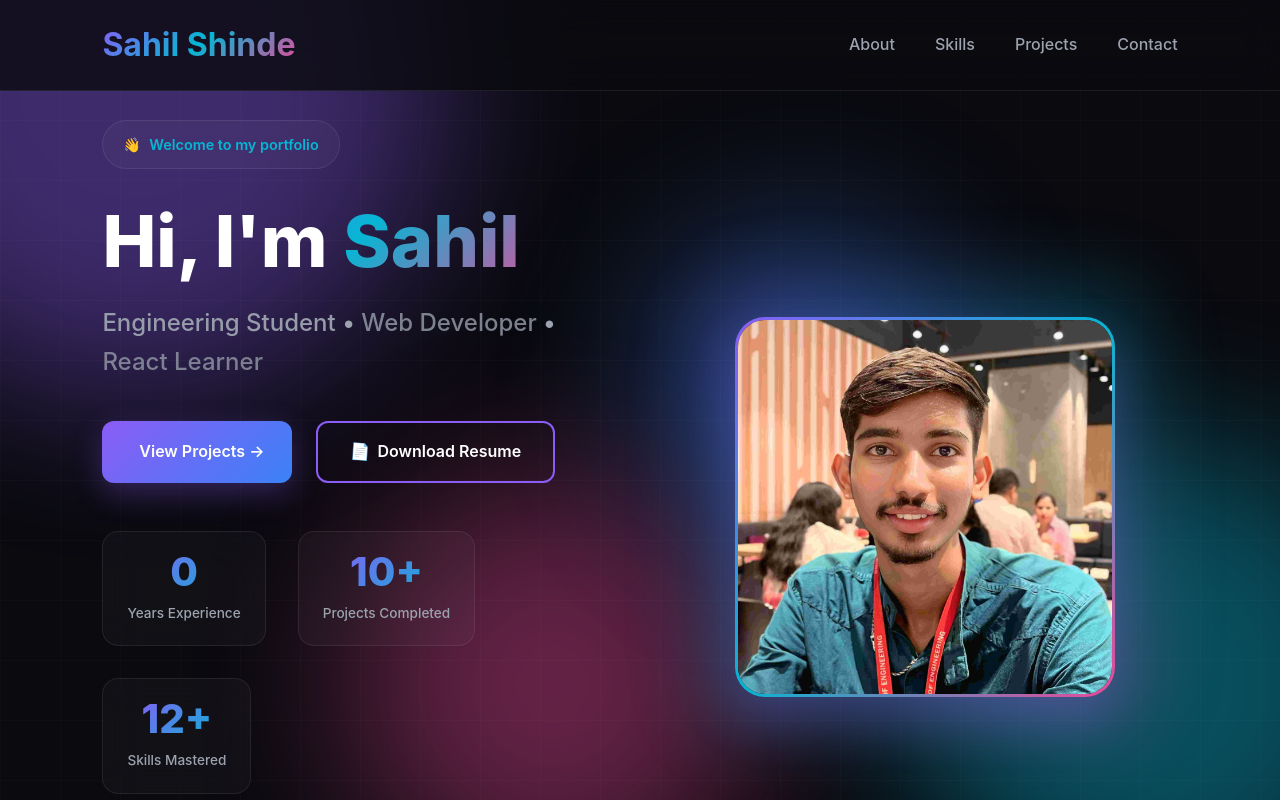
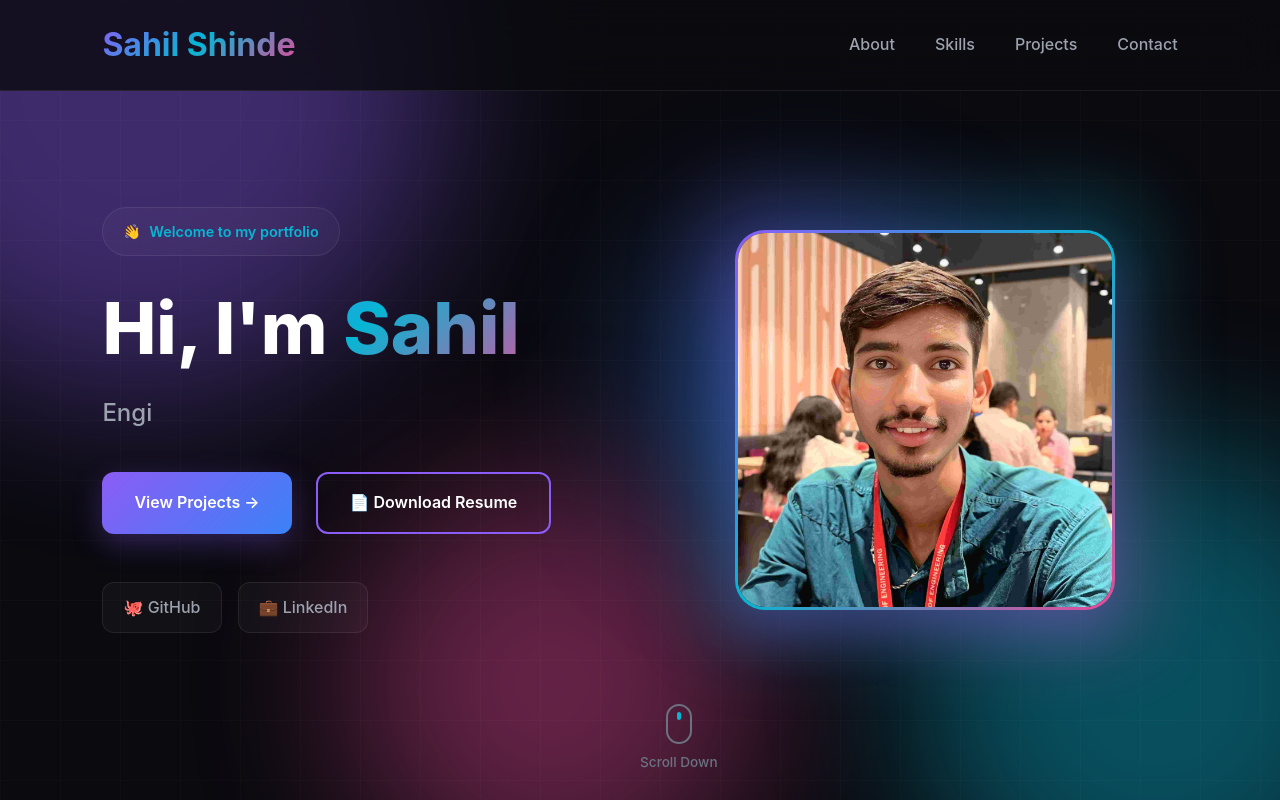
Before and after one commit to Sahil3299/portfolio, a React (Vite) app: page / in a window 1280 px wide. Shown: the top 800 px of the page. Built offline with nearby package versions, Linux system fonts and the light colour scheme.

Commit message:
Update Hero.jsx

```diff
--- a/src/components/Hero.jsx
+++ b/src/components/Hero.jsx
@@ -1,14 +1,45 @@
+import { useState, useEffect } from "react";
 import { motion } from "framer-motion";
 import profile from "../assets/profile.jpg";
 import resume from "../assets/Sahil_Resume.pdf";
 
 export default function Hero() {
+  const [displayText, setDisplayText] = useState("");
+  const [isDeleting, setIsDeleting] = useState(false);
+
+  const roles = ["Engineering Student", "Web Developer", "React Learner"];
+  const [roleIndex, setRoleIndex] = useState(0);
+
+  useEffect(() => {
+    const currentRole = roles[roleIndex];
+    const timeout = isDeleting ? 100 : 150;
+
+    const timer = setTimeout(() => {
+      if (!isDeleting) {
+        if (displayText.length < currentRole.length) {
+          setDisplayText(currentRole.slice(0, displayText.length + 1));
+        } else {
+          setTimeout(() => setIsDeleting(true), 2000);
+        }
+      } else {
+        if (displayText.length > 0) {
+          setDisplayText(displayText.slice(0, -1));
+        } else {
+          setIsDeleting(false);
+          setRoleIndex((prev) => (prev + 1) % roles.length);
+        }
+      }
+    }, timeout);
+
+    return () => clearTimeout(timer);
+  }, [displayText, isDeleting, roleIndex]);
+
   const containerVariants = {
     hidden: { opacity: 0 },
     visible: {
       opacity: 1,
       transition: {
-        staggerChildren: 0.2,
+        staggerChildren: 0.15,
         delayChildren: 0.3
       }
     }
@@ -20,68 +51,14 @@ export default function Hero() {
       opacity: 1,
       y: 0,
       transition: {
-        duration: 0.8,
+        duration: 0.6,
         ease: "easeOut"
-      }
-    }
-  };
-
-  const floatingVariants = {
-    animate: {
-      y: [-10, 10, -10],
-      rotate: [-2, 2, -2],
-      transition: {
-        duration: 6,
-        repeat: Infinity,
-        ease: "easeInOut"
       }
     }
   };
 
   return (
     <section className="hero">
-      {/* Animated Background Elements */}
-      <div className="hero-bg-elements">
-        <motion.div
-          className="floating-shape shape-1"
-          animate={{
-            x: [0, 30, 0],
-            y: [0, -20, 0],
-            rotate: [0, 180, 360]
-          }}
-          transition={{
-            duration: 20,
-            repeat: Infinity,
-            ease: "linear"
-          }}
-        />
-        <motion.div
-          className="floating-shape shape-2"
-          animate={{
-            x: [0, -25, 0],
-            y: [0, 15, 0],
-            scale: [1, 1.1, 1]
-          }}
-          transition={{
-            duration: 15,
-            repeat: Infinity,
-            ease: "easeInOut"
-          }}
-        />
-        <motion.div
-          className="floating-shape shape-3"
-          animate={{
-            rotate: [0, 360],
-            scale: [0.8, 1.2, 0.8]
-          }}
-          transition={{
-            duration: 25,
-            repeat: Infinity,
-            ease: "linear"
-          }}
-        />
-      </div>
-
       <motion.div
         className="hero-container"
         variants={containerVariants}
@@ -97,7 +74,7 @@ export default function Hero() {
             variants={itemVariants}
             whileHover={{
               scale: 1.05,
-              boxShadow: "0 10px 30px rgba(37, 99, 235, 0.3)"
+              boxShadow: "0 10px 30px rgba(139, 92, 246, 0.3)"
             }}
           >
             <motion.span
@@ -133,26 +110,10 @@ export default function Hero() {
             className="hero-subtitle"
             variants={itemVariants}
           >
-            <motion.span
-              animate={{ opacity: [0.7, 1, 0.7] }}
-              transition={{ duration: 2, repeat: Infinity }}
-            >
-              Engineering Student
-            </motion.span>
-            {" • "}
-            <motion.span
-              animate={{ opacity: [0.7, 1, 0.7] }}
-              transition={{ duration: 2, repeat: Infinity, delay: 0.5 }}
-            >
-              Web Developer
-            </motion.span>
-            {" • "}
-            <motion.span
-              animate={{ opacity: [0.7, 1, 0.7] }}
-              transition={{ duration: 2, repeat: Infinity, delay: 1 }}
-            >
-              React Learner
-            </motion.span>
+            <span className="typing-text">
+              {displayText}
+              <span className="typing-cursor"></span>
+            </span>
           </motion.p>
 
           <motion.div
@@ -164,16 +125,11 @@ export default function Hero() {
               href="#projects"
               whileHover={{
                 scale: 1.05,
-                boxShadow: "0 15px 40px rgba(37, 99, 235, 0.4)"
+                boxShadow: "0 15px 40px rgba(139, 92, 246, 0.5)"
               }}
               whileTap={{ scale: 0.95 }}
             >
-              <motion.span
-                animate={{ x: [0, 5, 0] }}
-                transition={{ duration: 1.5, repeat: Infinity }}
-              >
               View Projects →
-              </motion.span>
             </motion.a>
             <motion.a
               className="btn btn-outline"
@@ -181,67 +137,40 @@ export default function Hero() {
               download
               whileHover={{
                 scale: 1.05,
-                backgroundColor: "rgba(37, 99, 235, 0.1)"
+                backgroundColor: "rgba(139, 92, 246, 0.15)"
               }}
               whileTap={{ scale: 0.95 }}
             >
-              <motion.span
-                animate={{ rotate: [0, 10, -10, 0] }}
-                transition={{ duration: 2, repeat: Infinity, delay: 0.5 }}
-              >
-                📄
-              </motion.span>
-              Download Resume
+              📄 Download Resume
             </motion.a>
           </motion.div>
 
-          <motion.div
+          {/* <motion.div
             className="hero-stats"
             variants={itemVariants}
           >
             <motion.div
               className="stat-item"
-              whileHover={{ scale: 1.1 }}
+              whileHover={{ scale: 1.05, y: -5 }}
             >
-              <motion.span
-                className="stat-number"
-                initial={{ count: 0 }}
-                animate={{ count: 2 }}
-                transition={{ duration: 2, delay: 1 }}
-              >
-                0
-              </motion.span>
+              <span className="stat-number">2+</span>
               <span className="stat-label">Years Experience</span>
             </motion.div>
             <motion.div
               className="stat-item"
-              whileHover={{ scale: 1.1 }}
+              whileHover={{ scale: 1.05, y: -5 }}
             >
-              <motion.span
-                className="stat-number"
-                initial={{ count: 0 }}
-                animate={{ count: 10 }}
-                transition={{ duration: 2, delay: 1.2 }}
-              >
-                10+
-              </motion.span>
+              <span className="stat-number">10+</span>
               <span className="stat-label">Projects Completed</span>
             </motion.div>
             <motion.div
               className="stat-item"
-              whileHover={{ scale: 1.1 }}
+              whileHover={{ scale: 1.05, y: -5 }}
             >
-              <motion.span
-                className="stat-number"
-                initial={{ count: 0 }}
-                animate={{ count: 12 }}
-                transition={{ duration: 2, delay: 1.4 }}
-              >
-                12+
-              </motion.span>
+              <span className="stat-number">12+</span>
               <span className="stat-label">Skills Mastered</span>
             </motion.div>
-          </motion.div>
+          </motion.div> */}
 
           <motion.div
             className="hero-socials"
@@ -252,38 +181,24 @@ export default function Hero() {
               target="_blank"
               rel="noopener noreferrer"
               whileHover={{
-                scale: 1.2,
-                rotate: 5,
-                backgroundColor: "rgba(37, 99, 235, 0.1)"
+                scale: 1.05,
+                y: -3,
               }}
-              whileTap={{ scale: 0.9 }}
+              whileTap={{ scale: 0.95 }}
             >
-              <motion.span
-                animate={{ y: [0, -3, 0] }}
-                transition={{ duration: 2, repeat: Infinity }}
-              >
-                🐙
-              </motion.span>
-              GitHub
+              🐙 GitHub
             </motion.a>
             <motion.a
-              href="https://www.linkedin.com/in/sahil-shinde-a30948329?utm_source=share&utm_campaign=share_via&utm_content=profile&utm_medium=android_app"
+              href="https://www.linkedin.com/in/sahil-shinde-a30948329"
               target="_blank"
               rel="noopener noreferrer"
               whileHover={{
-                scale: 1.2,
-                rotate: -5,
-                backgroundColor: "rgba(37, 99, 235, 0.1)"
+                scale: 1.05,
+                y: -3,
               }}
-              whileTap={{ scale: 0.9 }}
+              whileTap={{ scale: 0.95 }}
             >
-              <motion.span
-                animate={{ y: [0, -3, 0] }}
-                transition={{ duration: 2, repeat: Infinity, delay: 0.5 }}
-              >
-                💼
-              </motion.span>
-              LinkedIn
+              💼 LinkedIn
             </motion.a>
           </motion.div>
         </motion.div>
@@ -291,98 +206,30 @@ export default function Hero() {
         <motion.div
           className="hero-image-container"
           variants={itemVariants}
-          whileHover={{ scale: 1.05 }}
         >
-          {/* <motion.div
-            className="image-wrapper"
-            variants={floatingVariants}
-            animate="animate"
-          > */}
           <motion.img
             src={profile}
-              alt="profile"
+            alt="Sahil Shinde"
             className="hero-image"
             whileHover={{
-                scale: 1.1,
-                rotate: 5,
-                boxShadow: "0 10px 30px rgba(37, 99, 235, 0.4)"
+              scale: 1.03,
+              rotate: 2,
             }}
             transition={{ duration: 0.3 }}
           />
-            <motion.div
-              className="image-glow"
-              animate={{
-                opacity: [0.3, 0.6, 0.3],
-                scale: [1, 1.1, 1]
-              }}
-              transition={{
-                duration: 3,
-                repeat: Infinity,
-                ease: "easeInOut"
-              }}
-            />
+          <div className="image-glow"></div>
         </motion.div>
-
-          {/* Floating Tech Icons */}
-          {/* <motion.div
-            className="floating-tech tech-1"
-            animate={{
-              rotate: [0, 360],
-              x: [0, 20, 0],
-              y: [0, -15, 0]
-            }}
-            transition={{
-              duration: 8,
-              repeat: Infinity,
-              ease: "linear"
-            }}
-          >
-            ⚛️
       </motion.div>
-          <motion.div
-            className="floating-tech tech-2"
-            animate={{
-              rotate: [360, 0],
-              x: [0, -15, 0],
-              y: [0, 20, 0]
-            }}
-            transition={{
-              duration: 10,
-              repeat: Infinity,
-              ease: "linear"
-            }}
-          >
-            🚀
-          </motion.div>
-          <motion.div
-            className="floating-tech tech-3"
-            animate={{
-              scale: [1, 1.2, 1],
-              rotate: [0, -180, -360]
-            }}
-            transition={{
-              duration: 6,
-              repeat: Infinity,
-              ease: "easeInOut"
-            }}
-          >
-            💻
-          </motion.div> */}
-        </motion.div>
-      {/* </motion.div> */}
 
       {/* Scroll Indicator */}
       <motion.div
         className="scroll-indicator"
-        animate={{ y: [0, 10, 0] }}
+        animate={{ y: [0, 8, 0] }}
         transition={{ duration: 2, repeat: Infinity }}
       >
-        <motion.div
-          animate={{ opacity: [0.5, 1, 0.5] }}
-          transition={{ duration: 2, repeat: Infinity }}
-        >
-          ↓
-        </motion.div>
+        <div className="scroll-mouse">
+          <div className="scroll-wheel"></div>
+        </div>
         <span>Scroll Down</span>
       </motion.div>
     </section>
```
Lines whose indentation alone changed are shown as unchanged.
